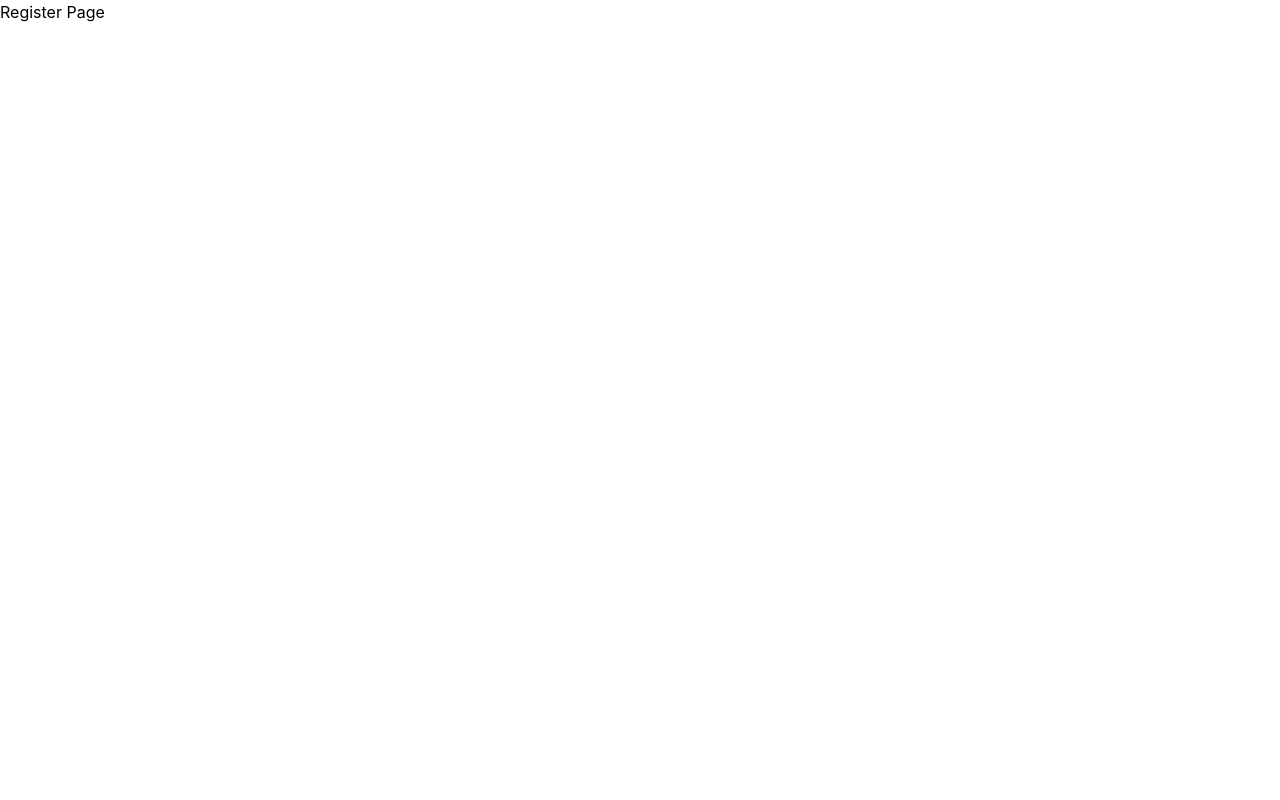
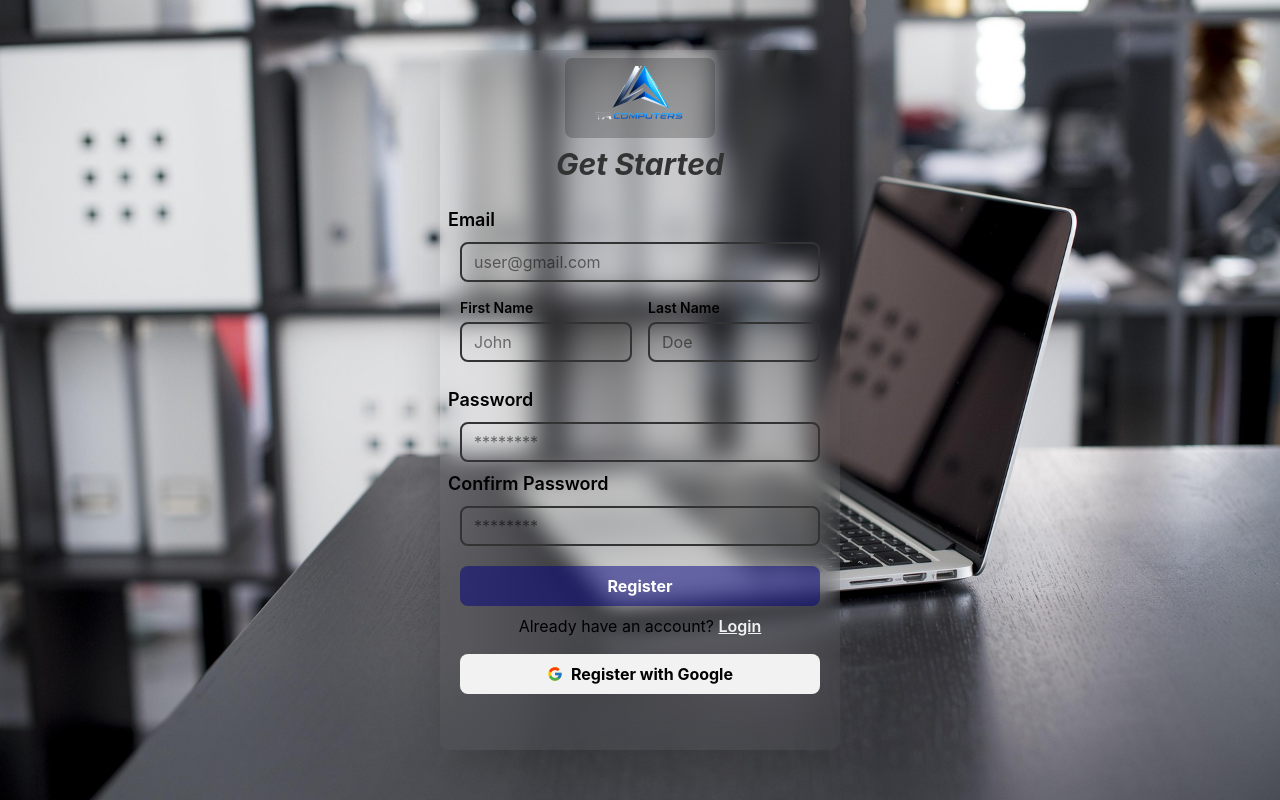
Before and after one commit to Tikka-byte/node-js-test-frontend, a React (Vite) app: page /register in a window 1280 px wide. Built offline with nearby package versions, Linux system fonts and the light colour scheme.

Commit message:
update✏️

```diff
--- a/src/pages/LoginPage.jsx
+++ b/src/pages/LoginPage.jsx
@@ -1,13 +1,14 @@
 
 import api from "../lib/api";
-import { Link } from "react-router-dom";
-import { useState, } from "react";
+import { Link, useNavigate } from "react-router-dom";
+import { useState } from "react";
 import { toast } from "react-hot-toast";
 import { FcGoogle } from "react-icons/fc";
 
 export default function LoginPage() {
     const [email, setEmail] = useState("");
     const [password, setPassword] = useState("");
+    const navigate = useNavigate();
 
     function handleLogin() {
         // axios.post("http://localhost:3000/users/login",
@@ -20,13 +21,18 @@ export default function LoginPage() {
                 email: email,
                 password: password
             })
-       .then((res) => {
-                console.log(res.data.token);
-                console.log(res.data.isAdmin);
+            .then((res) => {
+
                 toast.success("Login Successful");
 
                 //browse store
                 localStorage.setItem("token", res.data.token);
+
+                if (res.data.isAdmin) {
+                    navigate("/admin");
+                } else {
+                    navigate("/")
+                }
 
 
             }).catch((err) => {
@@ -40,17 +46,19 @@ export default function LoginPage() {
     return (
         <div className="w-full h-screen flex  bg-[url('/bg.jpg')] bg-cover bg-center  justify-center items-center">
             <div className="w-[400px] h-[650px] backdrop-blur-md rounded-lg shadow-2xl flex flex-col items-center ">
-                <img src="/logo.png" className="w-[150px] h-[80px] object-cover mt-2  p-2 rounded-lg bg-secondary/30 " />
-                <h1 className="text-3xl font-bold text-secondary italic  mt-4">Welcome </h1>
+                <img src="/logo.png" className="w-[150px] h-[80px] object-cover mt-4  p-2 rounded-lg bg-secondary/30 " />
+                <h1 className="text-3xl font-bold text-secondary italic  mt-4">Welcome</h1>
 
                 <label className="w-full mt-4 text-lg font-semibold text-secondary p-2 ">Email</label>
                 <input
+                    value={email}
                     onChange={
                         (e) => setEmail(e.target.value)}
 
                     type="text" placeholder="user@gmail.com" className="w-[90%] h-[40px] rounded-lg p-3 border-2 border-secondary outline-none focus:border-secondary  transition-all duration-300" />
                 <label className="w-full mt-4 text-lg font-semibold text-secondary p-2 ">Password</label>
                 <input
+                    value={password}
                     onChange={
                         (e) => setPassword(e.target.value)}
 
--- a/src/pages/RegisterPage.jsx
+++ b/src/pages/RegisterPage.jsx
@@ -1,5 +1,126 @@
-export default function RegisterPage(){
-    return(
-    <h1>Register Page</h1>
+
+import api from "../lib/api";
+import { Link, useNavigate } from "react-router-dom";
+import { useState } from "react";
+import { toast } from "react-hot-toast";
+import { FcGoogle } from "react-icons/fc";
+
+export default function RegisterPage() {
+    const [email, setEmail] = useState("");
+    const [firstName, setFirstName] = useState("");
+    const [lastName, setLastName] = useState("");
+    const [password, setPassword] = useState("");
+    const [confirmPassword, setConfirmPassword] = useState("");
+    const navigate = useNavigate();
+
+    function handleRegister() {
+
+        if (password !== confirmPassword) {
+            toast.error("Passwords do not match");
+            return;
+        }
+
+
+        api.post("/users/register",
+            {
+                email: email,
+                firstName: firstName,
+                lastName: lastName,
+                password: password
+            })
+            .then((res) => {
+
+                toast.success("Register Successful");
+
+                //browse store
+                localStorage.setItem("token", res.data.token);
+
+                if (res.data.isAdmin) {
+                    navigate("/admin");
+                } else {
+                    navigate("/")
+                }
+
+
+            }).catch((err) => {
+                console.log(err);
+                toast.error("Register Failed");
+            });
+    }
+
+
+
+    return (
+        <div className="w-full h-screen flex  bg-[url('/bg.jpg')] bg-cover bg-center  justify-center items-center ">
+            <div className="w-[400px] h-[700px]  backdrop-blur-md rounded-lg shadow-2xl flex flex-col items-center ">
+                <img src="/logo.png" className="w-[150px] h-[80px] object-cover mt-2  p-2 rounded-lg bg-secondary/30 " />
+                <h1 className="text-3xl font-bold text-secondary italic  mt-2">Get Started  </h1>
+
+                <label className="w-full mt-4 text-lg font-semibold text-black p-2 ">Email</label>
+                <input
+                    value={email}
+                    onChange={
+                        (e) => setEmail(e.target.value)}
+
+                    type="text" placeholder="user@gmail.com" className="w-[90%] h-[40px] rounded-lg p-3 border-2 border-secondary outline-none focus:border-secondary  transition-all duration-300" />
+                <div className="w-[90%] flex flex-row gap-4 mt-4">
+
+                    <div className="w-1/2 flex flex-col gap-1">
+                        <label className="text-sm font-semibold text-black">
+                            First Name
+                        </label>
+
+                        <input
+                            value={firstName}
+                            onChange={(e) => setFirstName(e.target.value)}
+                            type="text"
+                            placeholder="John"
+                            className="w-full h-[40px] rounded-lg px-3 border-2 border-secondary outline-none focus:border-primary transition-all duration-300"
+                        />
+                    </div>
+
+                    <div className="w-1/2 flex flex-col gap-1">
+                        <label className="text-sm font-semibold text-black">
+                            Last Name
+                        </label>
+
+                        <input
+                            value={lastName}
+                            onChange={(e) => setLastName(e.target.value)}
+                            type="text"
+                            placeholder="Doe"
+                            className="w-full h-[40px] rounded-lg px-3 border-2 border-secondary outline-none focus:border-primary transition-all duration-300"
+                        />
+                    </div>
+
+                </div>
+
+
+                <label className="w-full mt-4 text-lg font-semibold text-black p-2 ">Password</label>
+                <input
+                    value={password}
+                    onChange={
+                        (e) => setPassword(e.target.value)}
+
+                    type="password" placeholder="********" className="w-[90%] h-[40px] rounded-lg p-3 border-2 border-secondary outline-none focus:border-secondary transition-all duration-300" />
+                <label className="w-full mt--4 text-lg font-semibold text-black p-2 ">Confirm Password</label>
+                <input
+                    value={confirmPassword}
+                    onChange={
+                        (e) => setConfirmPassword(e.target.value)}
+                    type="password" placeholder="********" className="w-[90%] h-[40px] rounded-lg p-3 border-2 border-secondary outline-none focus:border-secondary transition-all duration-300" />
+
+                <button onClick={handleRegister} className="w-[90%] h-[40px] bg-accent/50 text-white font-bold rounded-lg mt-5 hover:bg-secondary transition-all duration-300">Register</button>
+                <p className=" text-black mt-2">Already have an account? <Link to="/login" className=" mt-2 text-primary font-semibold underline ">Login</Link></p>
+
+                <button onClick={handleRegister} className="w-[90%] h-[40px] bg-primary text-black font-bold rounded-lg mt-4  transition-all duration-300 flex items-center justify-center gap-2 hover:bg-gray-500 "><FcGoogle />Register with Google</button>
+
+
+
+
+
+            </div>
+
+        </div>
     )
 }
```
